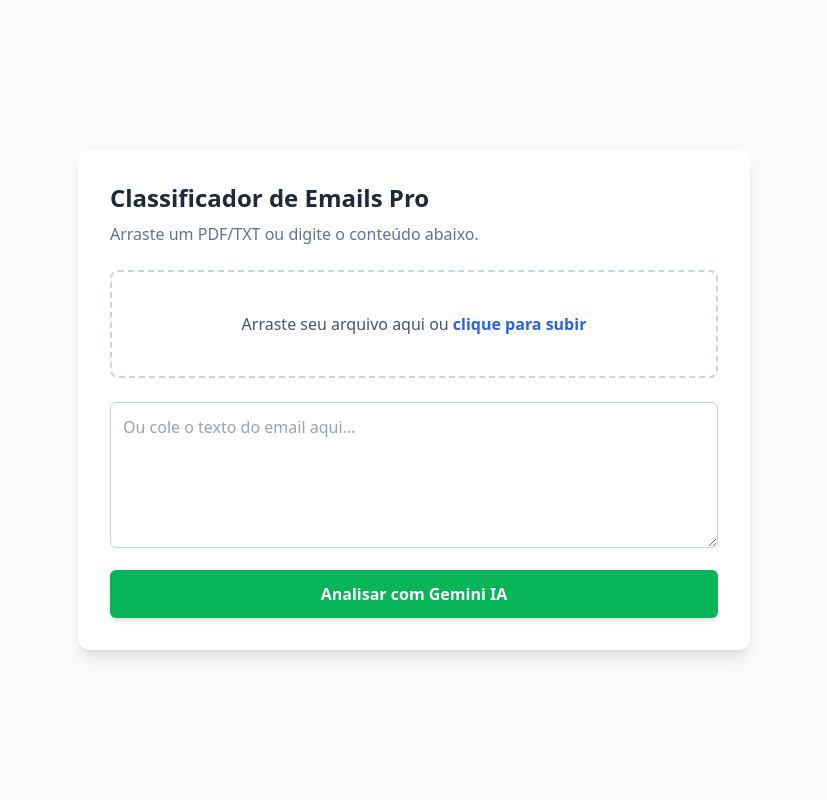
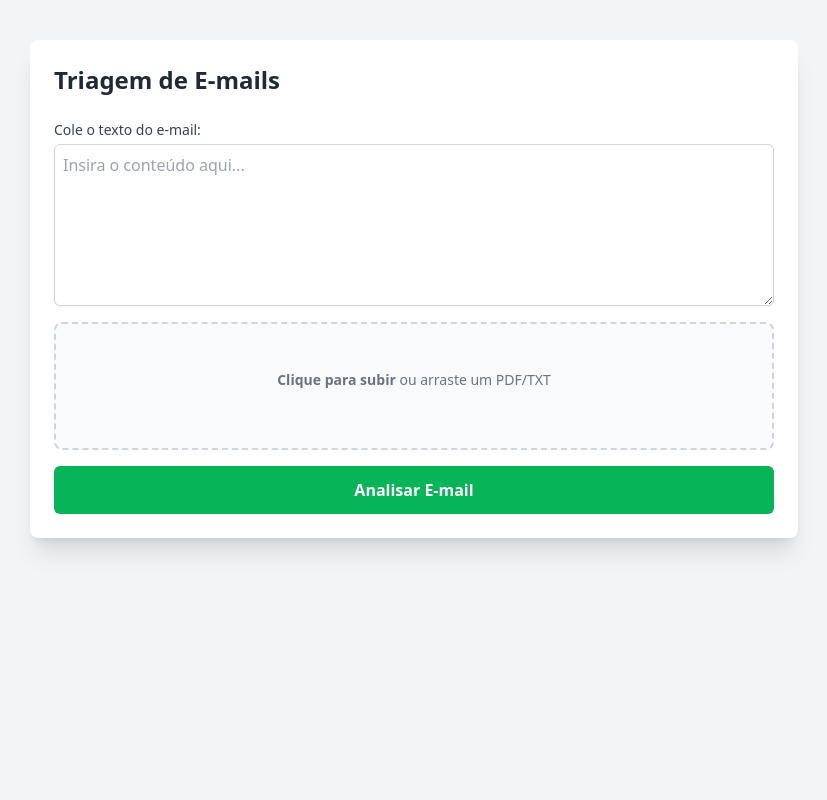
Before and after one commit to JeanClaude-Dev/EMAIL_CHECK, a Flask app: page / in a window 1280 px wide. Shown: the whole page, without its empty margins (226-1053 px from the left). Run offline with Flask 3, Linux system fonts and the light colour scheme; some libraries are stand-ins or nearby versions.

Commit message:
Add files via upload

```diff
--- a/templates/index.html
+++ b/templates/index.html
@@ -3,74 +3,117 @@
 <head>
     <meta charset="UTF-8">
     <meta name="viewport" content="width=device-width, initial-scale=1.0">
-    <title>Triagem de Email</title>
+    <title>Classificador de E-mails IA</title>
     <script src="https://cdn.tailwindcss.com"></script>
-    <style>
-        .drag-over { border-color: #07b458; background-color: #f0fdf4; }
-    </style>
 </head>
-<body class="bg-slate-50 min-h-screen flex items-center justify-center p-4">
+<body class="bg-gray-100 min-h-screen p-4 md:p-10">
 
-    <div class="max-w-2xl w-full bg-white rounded-xl shadow-lg p-8">
-        <h1 class="text-2xl font-bold text-slate-800 mb-2">Classificador de Emails Pro</h1>
-        <p class="text-slate-500 mb-6">Arraste um PDF/TXT ou digite o conteúdo abaixo.</p>
+    <div class="max-w-3xl mx-auto bg-white shadow-xl rounded-lg p-6">
+        <h1 class="text-2xl font-bold text-gray-800 mb-6">Triagem de E-mails</h1>
 
-        <div id="drop-zone" class="border-2 border-dashed border-slate-300 rounded-lg p-10 text-center transition-all cursor-pointer hover:border-blue-400 mb-6">
-            <p class="text-slate-600" id="drop-text">Arraste seu arquivo aqui ou <span class="text-blue-600 font-semibold">clique para subir</span></p>
-            <input type="file" id="file-input" class="hidden" accept=".pdf,.txt">
-            <p id="file-name" class="mt-2 text-sm font-medium text-green-600 hidden"></p>
+        <div class="space-y-4">
+            <div>
+                <label class="block text-sm font-medium text-gray-700">Cole o texto do e-mail:</label>
+                <textarea id="texto-email" rows="6" class="mt-1 block w-full border-gray-300 rounded-md shadow-sm border p-2 focus:ring-green-500 focus:border-green-500" placeholder="Insira o conteúdo aqui..."></textarea>
+            </div>
+
+            <div class="flex items-center justify-center w-full">
+                <label class="flex flex-col items-center justify-center w-full h-32 border-2 border-gray-300 border-dashed rounded-lg cursor-pointer bg-gray-50 hover:bg-gray-100">
+                    <div class="flex flex-col items-center justify-center pt-5 pb-6">
+                        <p class="mb-2 text-sm text-gray-500"><span class="font-semibold">Clique para subir</span> ou arraste um PDF/TXT</p>
+                    </div>
+                    <input type="file" id="file-input" class="hidden" accept=".pdf,.txt" />
+                </label>
+            </div>
+            <p id="file-info" class="text-sm text-green-600 font-semibold hidden"></p>
+
+            <button onclick="processarConteudo()" id="btn-enviar" class="w-full bg-[#07b458] text-white font-bold py-3 rounded-md hover:bg-green-700 transition-all">
+                Analisar E-mail
+            </button>
         </div>
 
-        <textarea id="texto-email" rows="5" class="w-full p-3 border border-slate-300 rounded-md focus:ring-2 focus:ring-blue-500 outline-none mb-4" placeholder="Ou cole o texto do email aqui..."></textarea>
-
-        <button onclick="processarConteudo()" id="btn-enviar" class="w-full bg-[#07b458] hover:bg-[#069e4d] text-white font-bold py-3 rounded-md transition-colors shadow-md">
-            Analisar com Gemini IA
-        </button>
-
-        <div id="resultado" class="mt-8 hidden">
-            <h3 class="font-bold text-lg mb-2">Resultado da Análise:</h3>
-            <div class="p-4 rounded-md border" id="resultado-card">
-                <p><strong>Categoria:</strong> <span id="res-cat"></span></p>
-                <p class="mt-2"><strong>Justificativa:</strong> <span id="res-just"></span></p>
-                <div class="mt-4 p-3 bg-slate-100 rounded border border-slate-200">
-                    <p class="text-xs text-slate-500 uppercase font-bold">Sugestão de Resposta:</p>
-                    <p id="res-sugestao" class="italic italic text-slate-700"></p>
+        <div id="resultado-container" class="mt-8 hidden border-t pt-6">
+            <h2 class="text-xl font-semibold mb-4 text-gray-800">Resultado da Análise</h2>
+            <div id="card-status" class="p-4 rounded-lg border">
+                <p class="text-lg"><strong>Categoria:</strong> <span id="res-categoria"></span></p>
+                <p class="mt-2 text-gray-700"><strong>Justificativa:</strong> <span id="res-justificativa"></span></p>
+                <div class="mt-4 p-3 bg-gray-50 border rounded">
+                    <p class="text-xs font-bold text-gray-500 uppercase">Sugestão de Resposta:</p>
+                    <p id="res-sugerida" class="text-gray-800 italic mt-1"></p>
                 </div>
             </div>
         </div>
     </div>
 
     <script>
-        const dropZone = document.getElementById('drop-zone');
-        const fileInput = document.getElementById('file-input');
-        const fileNameDisplay = document.getElementById('file-name');
-        let arquivoSelecionado = null;
 
-        // Abrir seletor de arquivo ao clicar na zona
-        dropZone.onclick = () => fileInput.click();
+        async function processarConteudo() {
+            const btn = document.getElementById('btn-enviar');
+            const textoArea = document.getElementById('texto-email');
+            const fileInput = document.getElementById('file-input');
 
-        fileInput.onchange = (e) => lidarComArquivo(e.target.files[0]);
+            const textoManual = textoArea.value;
+            const arquivo = fileInput.files[0];
 
-        // Drag & Drop events
-        dropZone.ondragover = (e) => { e.preventDefault(); dropZone.classList.add('drag-over'); };
-        dropZone.ondragleave = () => dropZone.classList.remove('drag-over');
-        dropZone.ondrop = (e) => {
-            e.preventDefault();
-            dropZone.classList.remove('drag-over');
-            lidarComArquivo(e.dataTransfer.files[0]);
-        };
+            if (!textoManual && !arquivo) {
+                alert("Por favor, digite um texto ou selecione um arquivo.");
+                return;
+            }
 
-        function lidarComArquivo(file) {
-            if (file && (file.type === "application/pdf" || file.type === "text/plain")) {
-                arquivoSelecionado = file;
-                fileNameDisplay.innerText = `Arquivo pronto: ${file.name}`;
-                fileNameDisplay.classList.remove('hidden');
-                document.getElementById('drop-text').classList.add('hidden');
+            btn.disabled = true;
+            btn.innerText = "Processando com IA...";
+
+            const formData = new FormData();
+            if (arquivo) {
+                formData.append('arquivo', arquivo);
             } else {
-                alert("Por favor, envie apenas PDF ou TXT.");
+                formData.append('texto', textoManual);
+            }
+
+            try {
+                const response = await fetch('/processar', {
+                    method: 'POST',
+                    body: formData
+                });
+
+                const data = await response.json();
+
+                if (response.ok) {
+                    exibirResultado(data);
+                } else {
+                    alert("Erro: " + (data.error || "Erro desconhecido no servidor"));
+                }
+            } catch (error) {
+                console.error(error);
+                alert("Erro ao conectar com o servidor. Verifique se o app no Render está ativo.");
+            } finally {
+                btn.disabled = false;
+                btn.innerText = "Analisar E-mail";
             }
         }
 
-        async function processarConteudo() {
-            const btn = document.getElementById('btn-enviar');
-            const textoManual = document.getElementById('texto-email
+        function exibirResultado(data) {
+            document.getElementById('resultado-container').classList.remove('hidden');
+            document.getElementById('res-categoria').innerText = data.categoria;
+            document.getElementById('res-justificativa').innerText = data.justificativa;
+            document.getElementById('res-sugerida').innerText = data.resposta_sugerida;
+
+            const card = document.getElementById('card-status');
+            if (data.categoria === 'Produtivo') {
+                card.className = "p-4 rounded-lg border border-green-300 bg-green-50";
+            } else {
+                card.className = "p-4 rounded-lg border border-red-300 bg-red-50";
+            }
+        }
+
+        // Mostrar nome do arquivo selecionado
+        document.getElementById('file-input').addEventListener('change', function() {
+            const info = document.getElementById('file-info');
+            if (this.files[0]) {
+                info.innerText = "Arquivo selecionado: " + this.files[0].name;
+                info.classList.remove('hidden');
+            }
+        });
+    </script>
+</body>
+</html>
```
